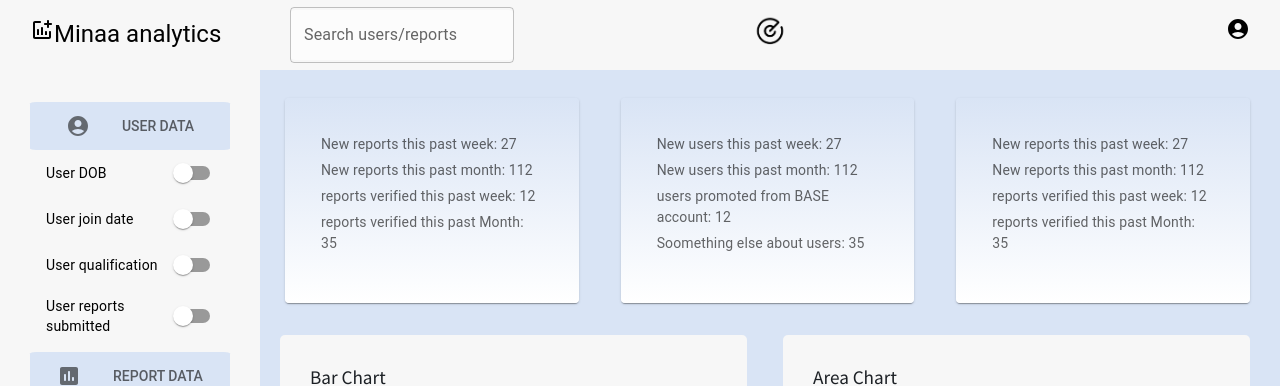
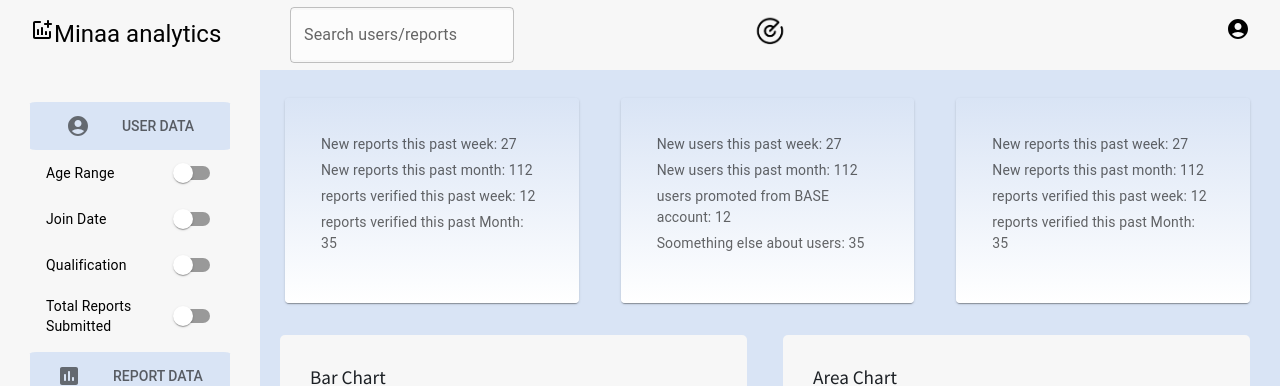
Before and after one commit to Bohjaangles/minaa-admin, a React (Create React App) app in the folder admin-page/: page /dashboard in a window 1280 px wide. Shown: the top 386 px of the page. Built offline with nearby package versions, Linux system fonts and the light colour scheme.

Commit message:
--add context for sidebar

```diff
--- a/admin-page/src/components/Layout/Layout.jsx
+++ b/admin-page/src/components/Layout/Layout.jsx
@@ -2,7 +2,6 @@ import React from 'react'
 import Router from '../Routes/Router'
 import SideBar from '../Sidebar/SideBar'
 import TopNav from '../TopNav/TopNav'
-
 
 export default function Layout() {
   return (
--- a/admin-page/src/components/Sidebar/SideBar.jsx
+++ b/admin-page/src/components/Sidebar/SideBar.jsx
@@ -1,4 +1,4 @@
-import React from 'react'
+import React, { useContext } from 'react'
 // import { NavLink } from 'react-router-dom';
 import './sidebar.css'
 import { Typography } from '@mui/material';
@@ -12,8 +12,13 @@ import AccountCircleRoundedIcon from '@mui/icons-material/AccountCircleRounded';
 import AddchartRoundedIcon from '@mui/icons-material/AddchartRounded';
 import AssessmentRoundedIcon from '@mui/icons-material/AssessmentRounded';
 
+// Components
+import { UserSidebarContext } from '../../context/userContext';
 
 export default function SideBar() {
+
+  const { selectedCondition, setSelectedCondition } = useContext(UserSidebarContext);
+  const sidebarStates = []
   return (
     <div className="sidebar">
       <div className="sidebar__top">
@@ -30,7 +35,7 @@ export default function SideBar() {
           </ListItemIcon>USER DATA</ListSubheader>}
         >
           <ListItem>
-            <ListItemText id="switch-list-label-user-dob" primary="User DOB" />
+            <ListItemText id="switch-list-label-user-dob" primary="Age Range" />
             <Switch
               edge="end"
               // onChange={alert('user Lname')}
@@ -41,7 +46,7 @@ export default function SideBar() {
             />
           </ListItem>
           <ListItem>
-            <ListItemText id="switch-list-label-user-joined" primary="User join date" />
+            <ListItemText id="switch-list-label-user-joined" primary="Join Date" />
             <Switch
               edge="end"
               // onChange={alert('user Lname')}
@@ -52,7 +57,7 @@ export default function SideBar() {
             />
           </ListItem>
           <ListItem>
-            <ListItemText id="switch-list-label-user-quali" primary="User qualification" />
+            <ListItemText id="switch-list-label-user-quali" primary="Qualification" />
             <Switch
               edge="end"
               // onChange={alert('user Lname')}
@@ -63,7 +68,7 @@ export default function SideBar() {
             />
           </ListItem>
           <ListItem>
-            <ListItemText id="switch-list-label-user-reports" primary="User reports submitted" />
+            <ListItemText id="switch-list-label-user-reports" primary="Total Reports Submitted" />
             <Switch
               edge="end"
               // onChange={alert('user Lname')}
--- /dev/null
+++ b/admin-page/src/context/userContext.js
@@ -0,0 +1,13 @@
+import React, { createContext, useState } from "react";
+
+export const UserSidebarContext = createContext();
+
+
+export const UserSidebarContextProvider = (props) => {
+  const [selectedCondition, setSelectedCondition] = useState(null);
+  return (
+    <UserSidebarContext.Provider value={{selectedCondition, setSelectedCondition }}>
+      {props.children}
+    </UserSidebarContext.Provider>
+  );
+}
```
Also changed, not shown: admin-page/src/index.js (+7 -2 lines).
